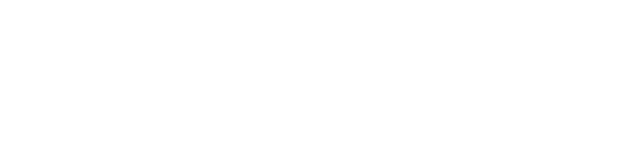
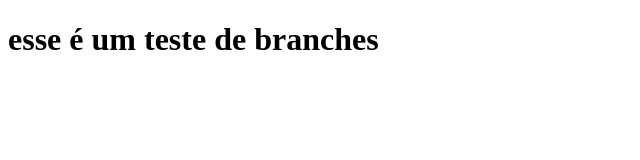
Before and after one commit to GilsonSouza20/portfolio, a plain HTML site: page paginaTest.html in a window 1280 px wide. Shown: the whole page, without its empty margins (0-640 px from the left). Drawn offline with Linux system fonts and the light colour scheme.

Commit message:
atualizando pagina de teste no desenvolvimento

```diff
--- a/paginaTest.html
+++ b/paginaTest.html
@@ -6,6 +6,6 @@
     <title>Document</title>
 </head>
 <body>
-
+    <h1>esse é um teste de branches</h1>
 </body>
 </html>
```
